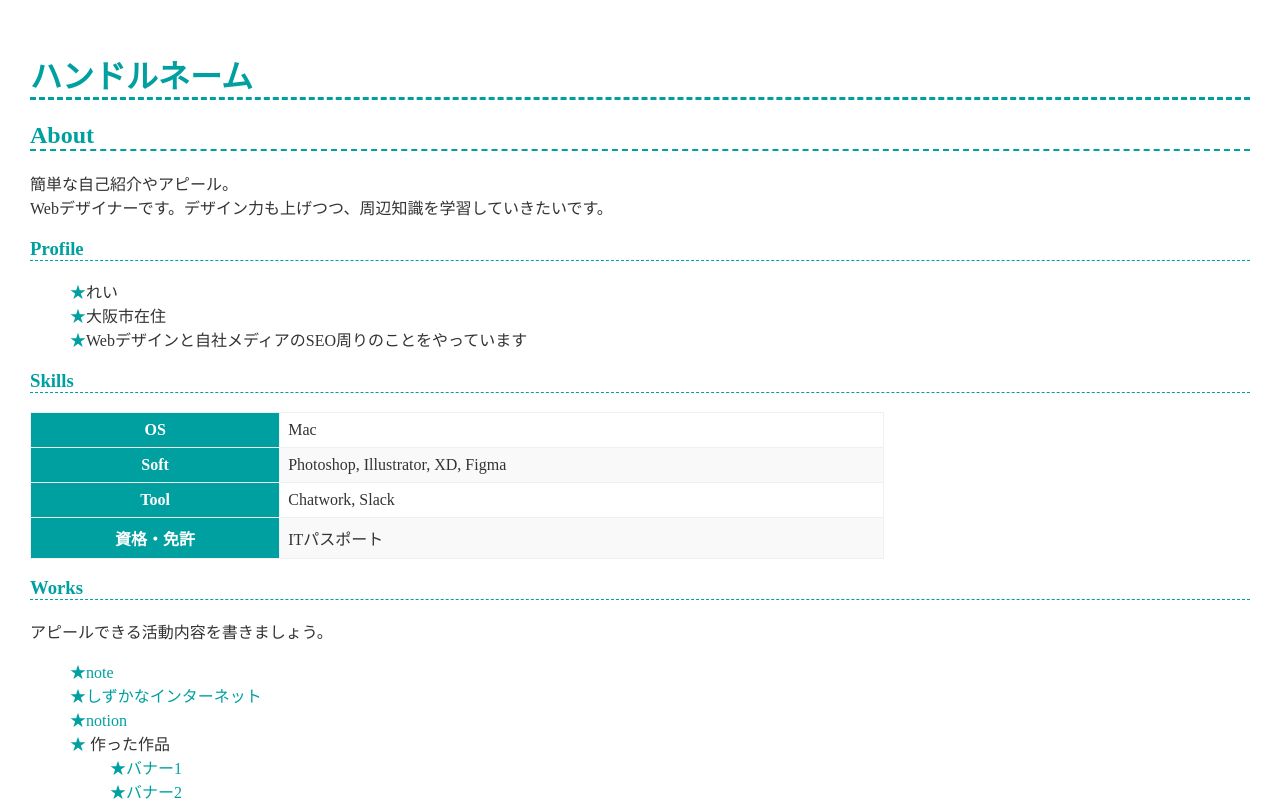
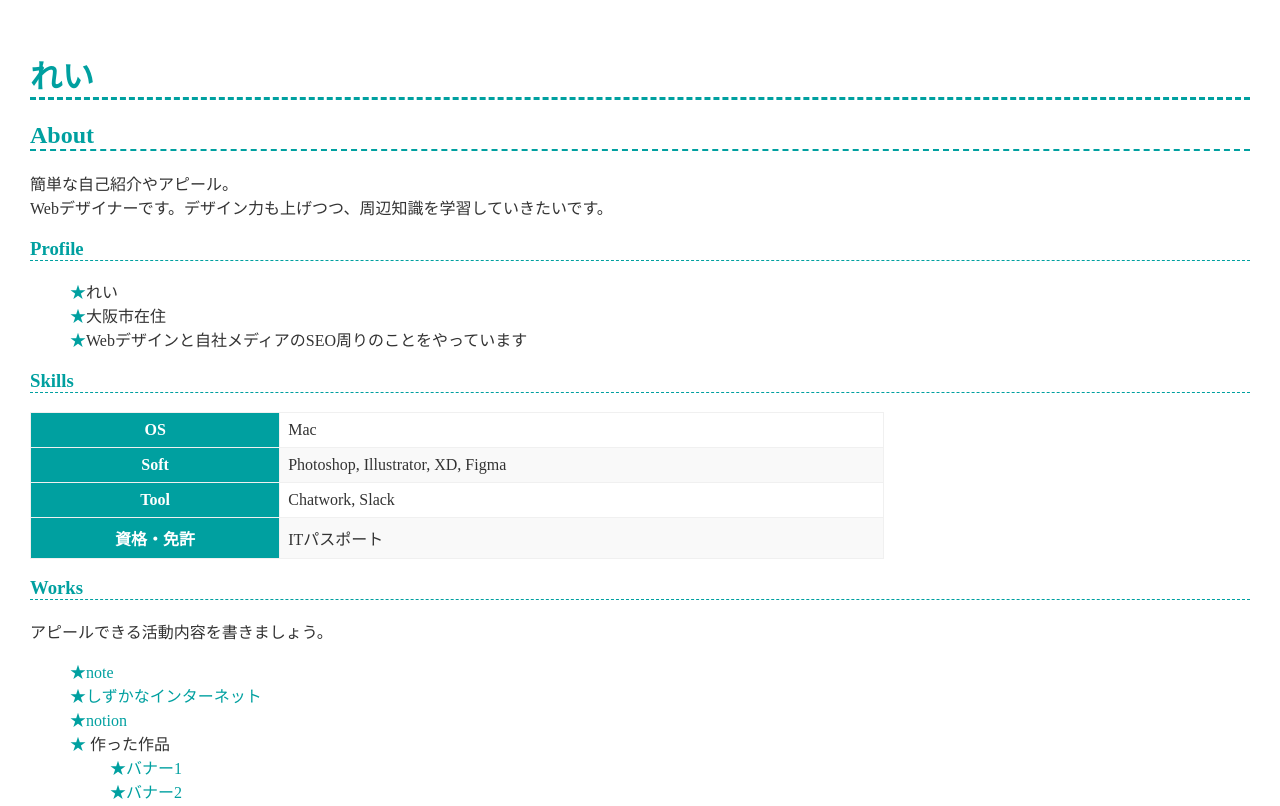
Before and after one commit to ray-1813/ray.github.io, a plain HTML site: page index.html in a window 1280 px wide. Shown: the top 806 px of the page. Drawn offline with Linux system fonts and the light colour scheme.

Commit message:
index.htmlを修正

```diff
--- a/index.html
+++ b/index.html
@@ -9,7 +9,7 @@
 </head>
 
 <body>
-  <h1>ハンドルネーム</h1>
+  <h1>れい</h1>
 
   <h2>About</h2>
   <p>
```
